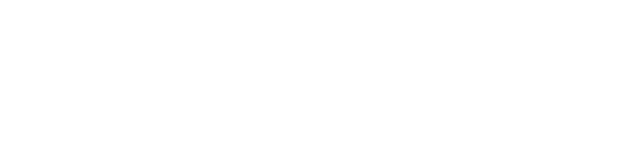
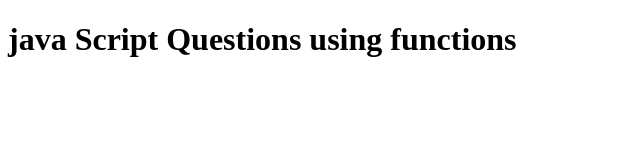
Before and after one commit to usamasayyed/50-1-kalim-bhai, a plain HTML site: page index.html in a window 1280 px wide. Shown: the whole page, without its empty margins (0-640 px from the left). Drawn offline with Linux system fonts and the light colour scheme.

Commit message:
java Script Questions using functions

```diff
--- a/index.html
+++ b/index.html
@@ -8,5 +8,6 @@
 <body>
 
     <script src="./index.js"></script>
+    <h1>java Script Questions using functions</h1>
 </body>
 </html>
```
